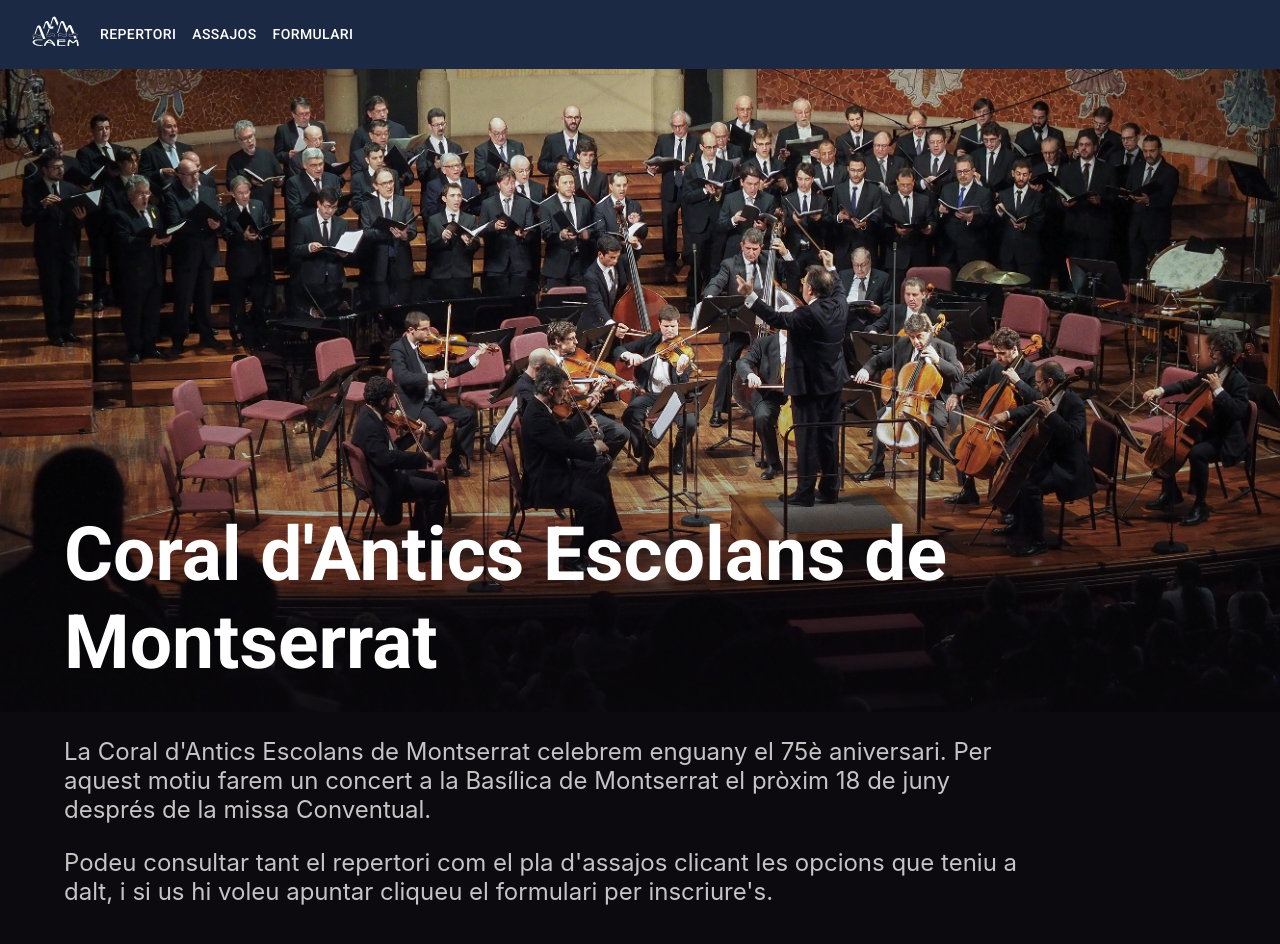
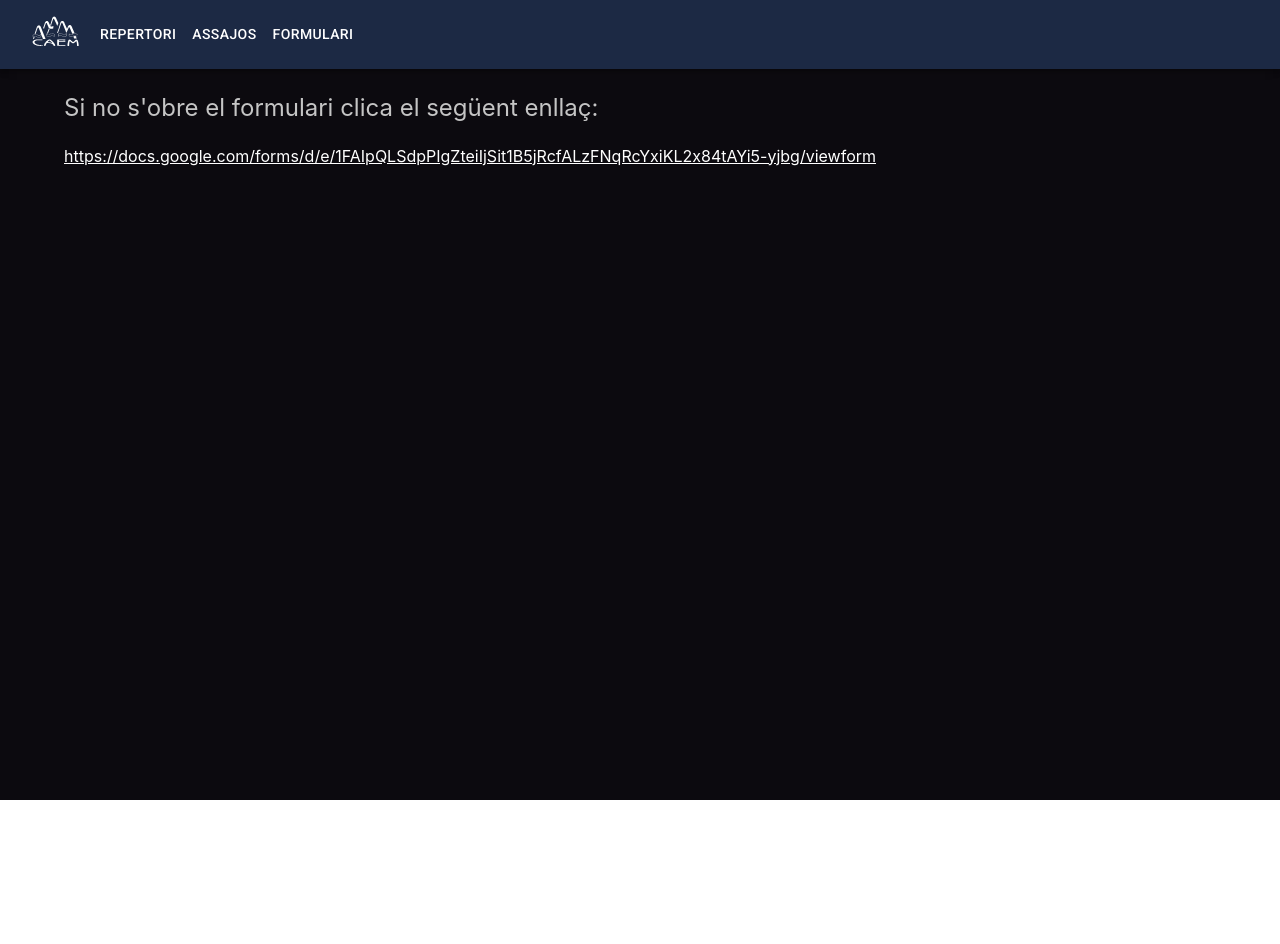
Before and after one commit to BernatIV/cae-montserrat, a React (Create React App) app: page / in a window 1280 px wide. Both pictures are taken after a click on the button "FORMULARI". Shown: the top 944 px of the page. After the commit the page ends 800 px from the top, so only its background shows below. Built offline with nearby package versions, Linux system fonts and the light colour scheme.

Commit message:
Add Formulari component to show url to go in case it fails

```diff
--- a/src/App.js
+++ b/src/App.js
@@ -6,6 +6,7 @@
 import {useState} from "react";
 import Assajos from "./assajos/Assajos";
 import Repertori from "./repertori/Repertori";
+import Formulari from "./formulari/Formulari";
 
 // TODO
 // - La imagte de el repertori s'ha de fer més estreta. Perq sinó fa mal els ulls.
@@ -42,6 +43,7 @@
                 {currentTab === 'Dashboard' && <Dashboard></Dashboard>}
                 {currentTab === 'Assajos' && <Assajos></Assajos>}
                 {currentTab === 'Repertori' && <Repertori></Repertori>}
+                {currentTab === 'Formulari' && <Formulari></Formulari>}
             </div>
         </ThemeProvider>
     )
--- /dev/null
+++ b/src/formulari/Formulari.js
@@ -0,0 +1,16 @@
+
+const Formulari = () => {
+
+    return (
+        <div style={{marginLeft: '5%'}}>
+            <p>Si no s'obre el formulari clica el següent enllaç: </p>
+            <a href='https://docs.google.com/forms/d/e/1FAIpQLSdpPIgZteiIjSit1B5jRcfALzFNqRcYxiKL2x84tAYi5-yjbg/viewform'
+                target='_blank'
+               style={{color: 'white'}}
+            >
+                https://docs.google.com/forms/d/e/1FAIpQLSdpPIgZteiIjSit1B5jRcfALzFNqRcYxiKL2x84tAYi5-yjbg/viewform
+            </a>
+        </div>
+    );
+}
+export default Formulari;
--- a/src/nav-bar/NavBar.js
+++ b/src/nav-bar/NavBar.js
@@ -16,6 +16,8 @@
 import Logo from '../logo-cae-montserrat_white.svg';
 // import Logo from '../logo-cae-montserrat_nomes_logo.svg';
 import {useState} from "react";
+
+const urlForm = 'https://docs.google.com/forms/d/e/1FAIpQLSdpPIgZteiIjSit1B5jRcfALzFNqRcYxiKL2x84tAYi5-yjbg/viewform';
 
 const pages = ['Repertori', 'Assajos', 'Formulari'];
 // const settings = ['Profile', 'Account', 'Dashboard', 'Logout'];
@@ -40,9 +42,10 @@
 
         console.log('pageToGo', pageToGo);
         if (pageToGo === 'Formulari') {
-            window.open("https://docs.google.com/forms/d/e/1FAIpQLSdpPIgZteiIjSit1B5jRcfALzFNqRcYxiKL2x84tAYi5-yjbg/viewform",
-                "_blank");
-        } else if (pageToGo) {
+            window.open(urlForm, "_blank");
+        }
+
+        if (pageToGo) {
             props.onChangeTab(pageToGo);
         }
     };
```
